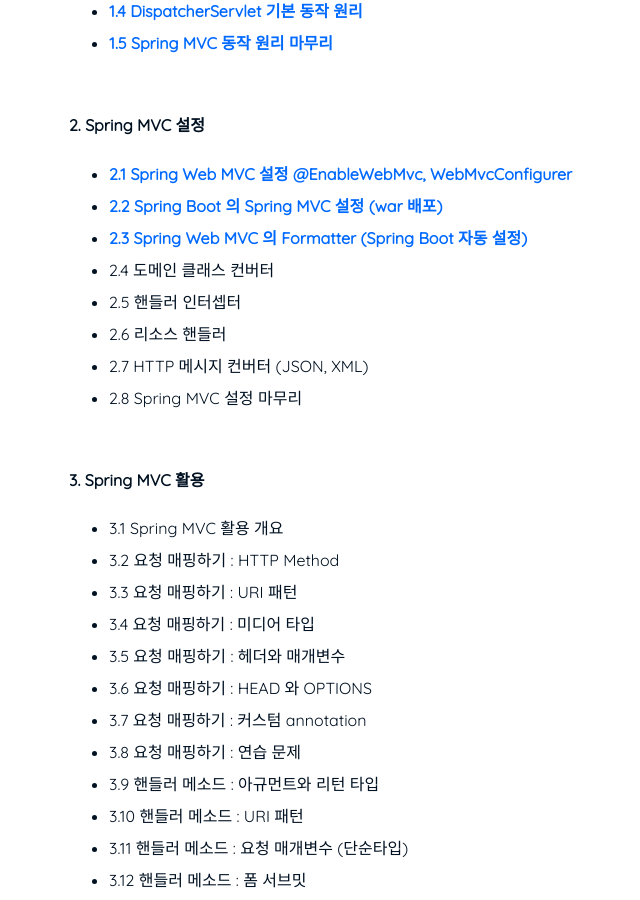
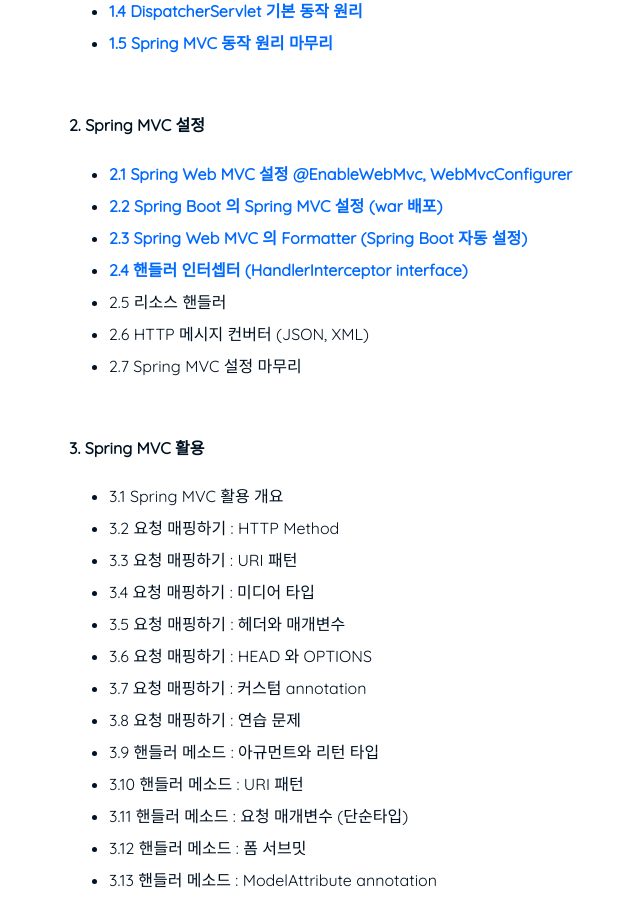
Before and after one commit to nimkoes/portfolio, a Jekyll site: the page built from _posts/2021-06-17-spring_web_mvc.md, in a window 1280 px wide and 900 px high, scrolled down 1096 px. Shown: the whole window, without its empty margins (171-811 px from the left). Built offline with Jekyll 4.4.1, drawn with Linux system fonts in a browser that asks for light colours.

Commit message:
mod post

```diff
--- a/_posts/2021-06-17-spring_web_mvc.md
+++ b/_posts/2021-06-17-spring_web_mvc.md
@@ -36,11 +36,10 @@
   - [2.1 Spring Web MVC 설정 @EnableWebMvc, WebMvcConfigurer][link_spring_web_mvc_006]
   - [2.2 Spring Boot 의 Spring MVC 설정 (war 배포)][link_spring_web_mvc_007]
   - [2.3 Spring Web MVC 의 Formatter (Spring Boot 자동 설정)][link_spring_web_mvc_008]
-  - 2.4 도메인 클래스 컨버터
-  - 2.5 핸들러 인터셉터
-  - 2.6 리소스 핸들러
-  - 2.7 HTTP 메시지 컨버터 (JSON, XML)
-  - 2.8 Spring MVC 설정 마무리
+  - [2.4 핸들러 인터셉터 (HandlerInterceptor interface)][link_spring_web_mvc_009]
+  - 2.5 리소스 핸들러
+  - 2.6 HTTP 메시지 컨버터 (JSON, XML)
+  - 2.7 Spring MVC 설정 마무리
 
 
 #### 3. Spring MVC 활용
```
Also changed, not shown: other parts of _posts/2021-06-17-spring_web_mvc.md (+1 -0 lines).
